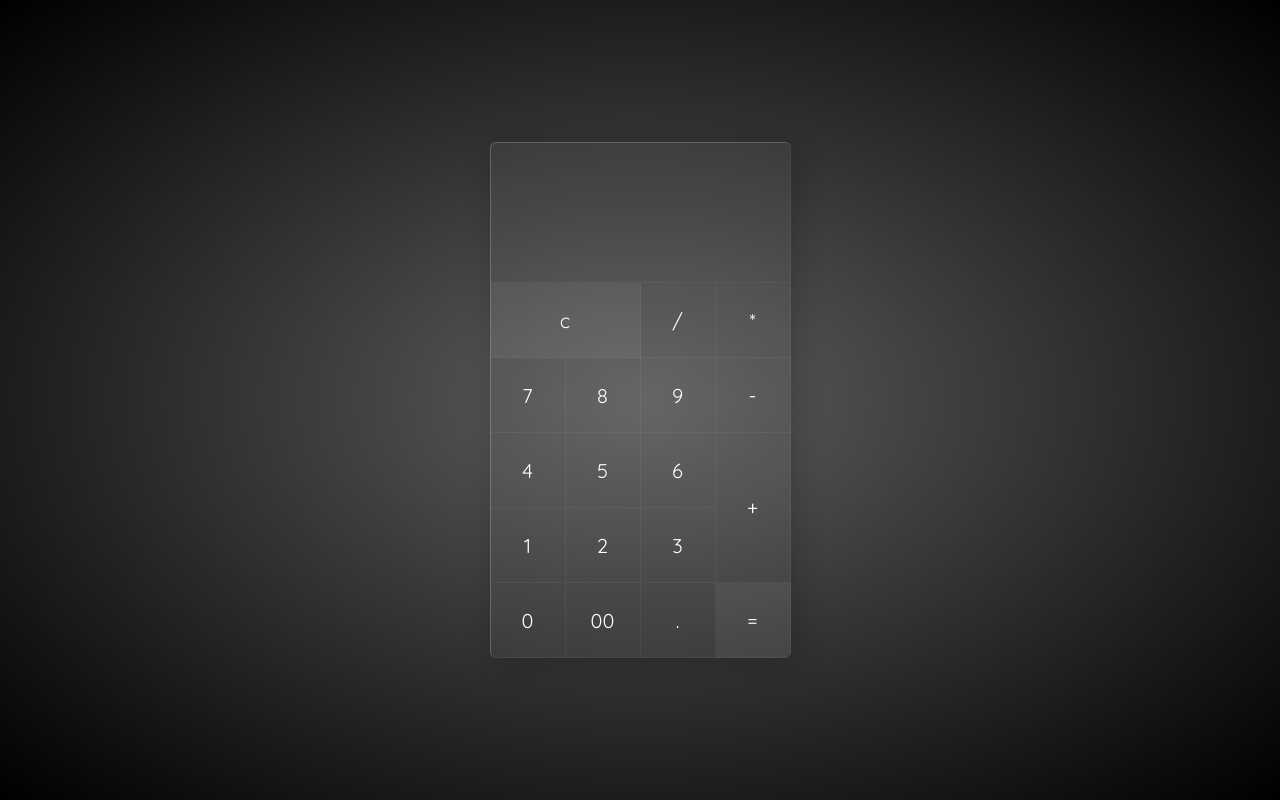
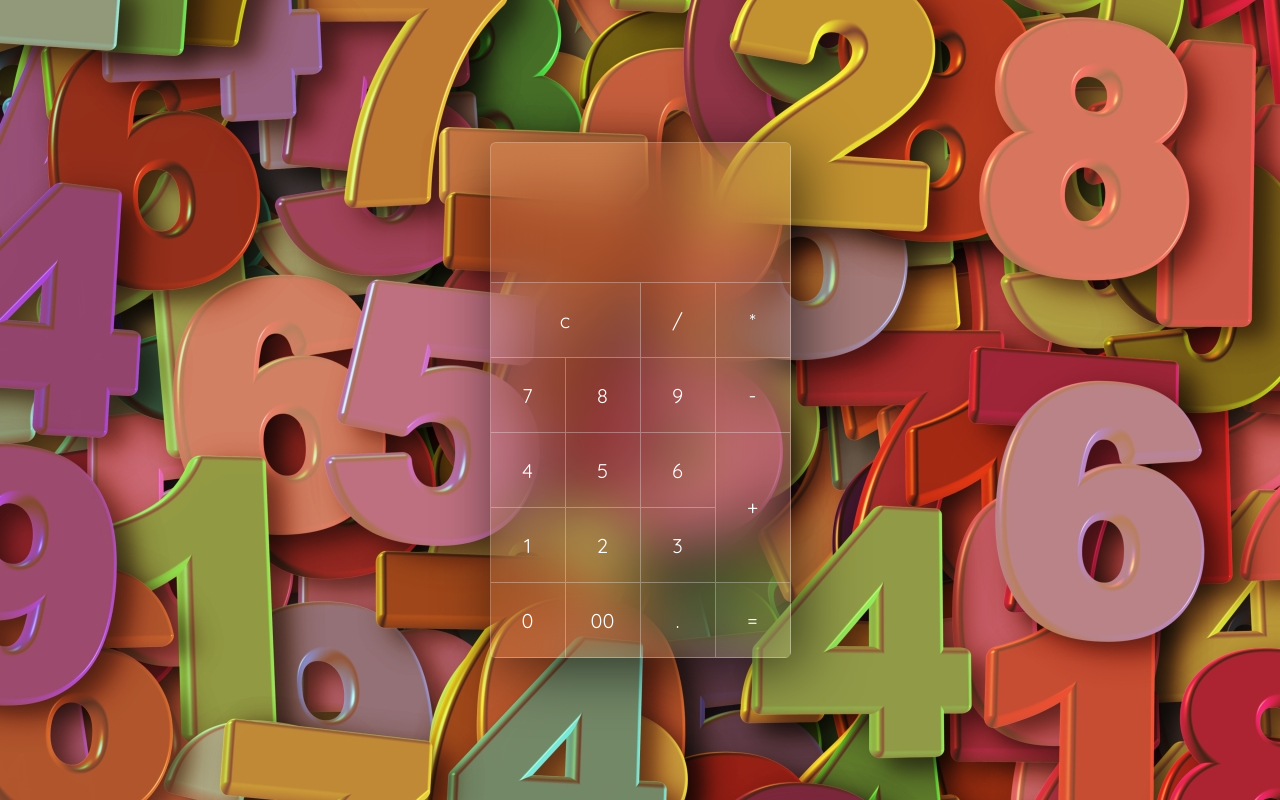
Before and after one commit to nahug07/CalculadoraGlass, a plain HTML site: page index.html in a window 1280 px wide. Drawn offline with Linux system fonts and the light colour scheme.

Commit message:
cambio de fondo

```diff
--- a/style.css
+++ b/style.css
@@ -12,7 +12,7 @@ body {
     justify-content: center;
     align-items: center;
     min-height: 100vh;
-    background: radial-gradient(rgb(95, 95, 95), rgb(0, 0, 0))
+    background-image: url(./img/peakpx.png);
 }
 
 .container {
@@ -21,10 +21,10 @@ body {
     border-radius: 6px;
     overflow: hidden;
     z-index: 10;
-    backdrop-filter: blur(15px);
+    backdrop-filter: blur(30px);
     border-top: 1px solid rgba(255, 255, 255, 0.2);
     border-left: 1px solid rgba(255, 255, 255, 0.2);
-    box-shadow: 5px 5px 30px rgba(0, 0, 0, 0.2);
+    box-shadow: 10px 10px 60px rgba(0, 0, 0, 0.63);
 }
 
 .container .calculadora {
@@ -43,8 +43,8 @@ body {
     font-size: 30px;
     background: transparent;
     color: #fff;
-    border-bottom: 1px solid rgba(255, 255, 255, 0.05);
-    border-right: 1px solid rgba(255, 255, 255, 0.05);
+    border-bottom: 1px solid rgba(255, 255, 255, 0.308);
+    border-right: 1px solid rgba(255, 255, 255, 0.308);
 }
 
 .container .calculadora span {
@@ -57,8 +57,8 @@ body {
     cursor: pointer;
     font-size: 20px;
     user-select: none;
-    border-bottom: 1px solid rgba(255, 255, 255, 0.05);
-    border-right: 1px solid rgba(255, 255, 255, 0.05);
+    border-bottom: 1px solid rgba(255, 255, 255, 0.308);
+    border-right: 1px solid rgba(255, 255, 255, 0.308);
     transition: 0.5s;
 }
 
```
Also changed, not shown: img/peakpx.png (added).
